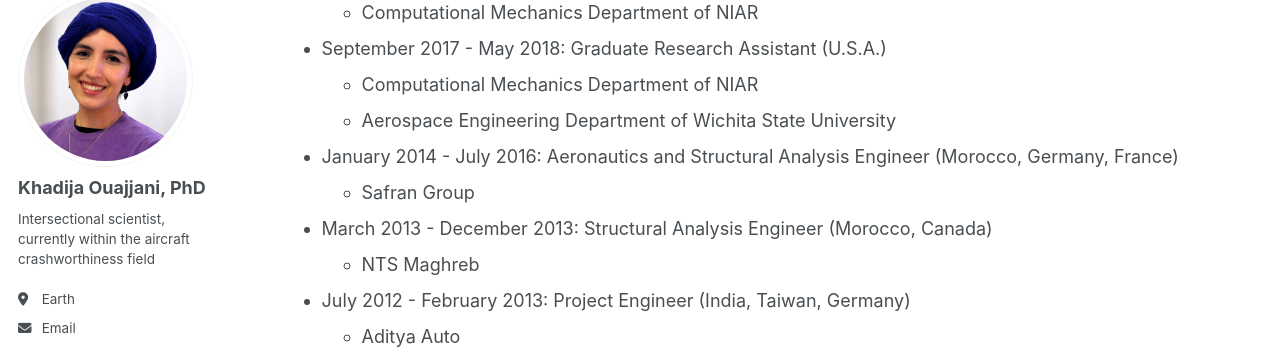
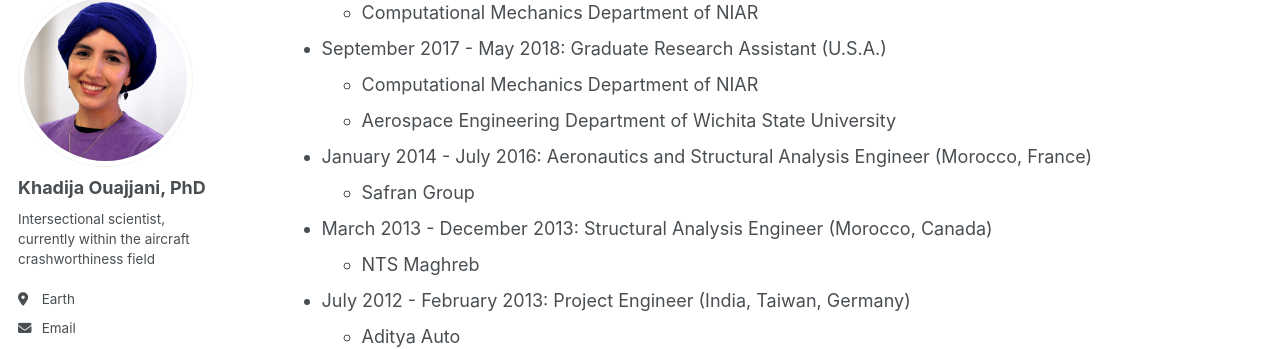
Before and after one commit to drko-curius/drko-curius.github.io, a Jekyll site: the page built from _pages/cv.md, in a window 1280 px wide and 900 px high, scrolled down 372 px. Shown: the part 114-463 px from the top of the window. Built offline with Jekyll 4.4.1, drawn with Linux system fonts in a browser that asks for light colours; some web fonts are replaced.

Commit message:
Update cv.md

```diff
--- a/_pages/cv.md
+++ b/_pages/cv.md
@@ -28,7 +28,7 @@ Work experience
   * Computational Mechanics Department of NIAR
   * Aerospace Engineering Department of Wichita State University
 
-* January 2014 - July 2016: Aeronautics and Structural Analysis Engineer (Morocco, Germany, France)
+* January 2014 - July 2016: Aeronautics and Structural Analysis Engineer (Morocco, France)
   * Safran Group
 
 * March 2013 - December 2013: Structural Analysis Engineer (Morocco, Canada)
```
